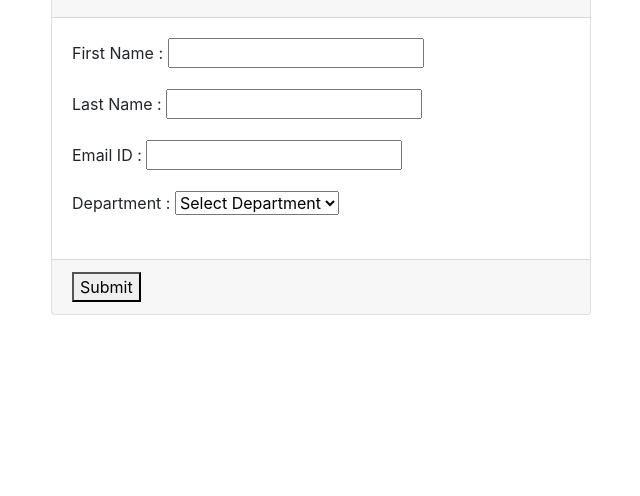
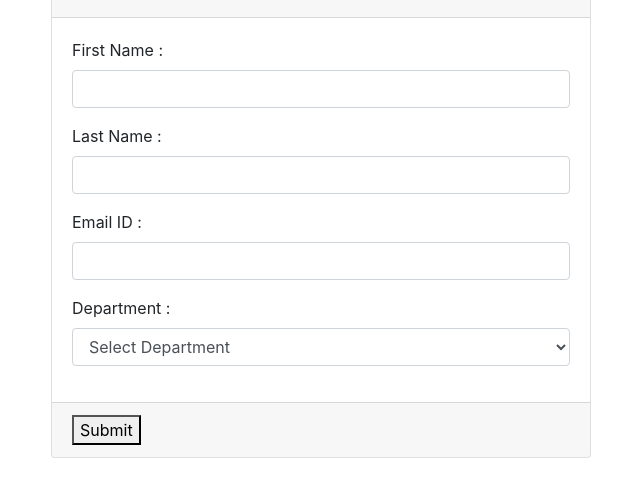
Before and after one commit to raghabananda/DataHouse, a plain HTML site: page index.html in a window 1280 px wide. Shown: the part 112-608 px from the top of the page, without its empty margins (224-864 px from the left). Drawn offline with nearby package versions, Linux system fonts and the light colour scheme.

Commit message:
1st commit

```diff
--- a/index.html
+++ b/index.html
@@ -21,22 +21,22 @@
 
       <div class="form-group">
         <label>First Name :</label>
-        <input type="text">
+        <input type="text" class="form-control">
       </div>
 
        <div class="form-group">
         <label>Last Name :</label>
-        <input type="text">
+        <input type="text" class="form-control">
       </div>
 
        <div class="form-group">
         <label>Email ID :</label>
-        <input type="text">
+        <input type="text" class="form-control">
       </div>
 
        <div class="form-group">
         <label>Department :</label>
-        <select>
+        <select class="form-control">
         <option>Select Department</option>
         <option>Hr</option>
         <option>Admin</option>
@@ -47,7 +47,7 @@
 
       </div>
       <div class="card-footer">
-      <button>Submit</button>
+      <button class="btn-btn-primary">Submit</button>
       </div>
     </div>
     </form>
```
